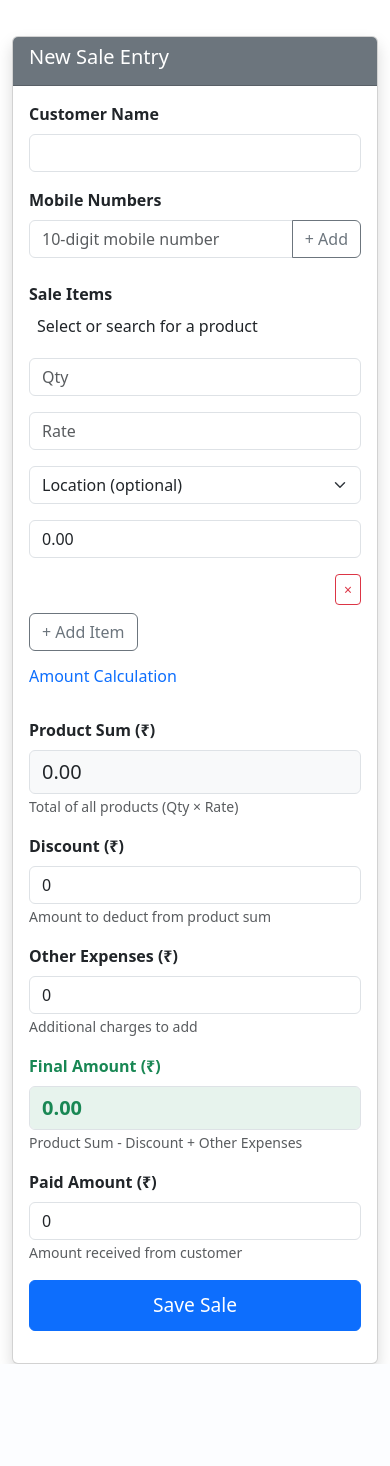
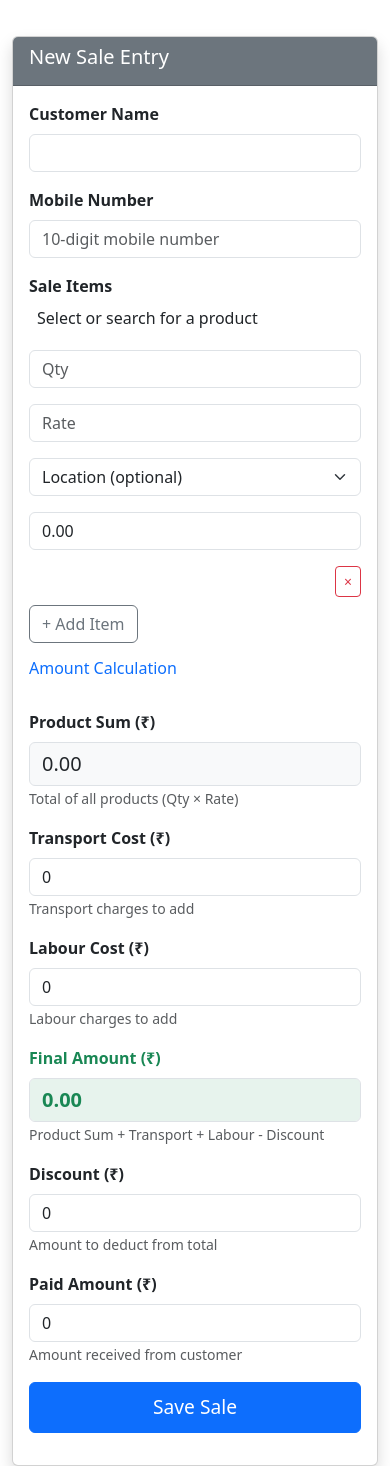
Before and after one commit to praveenraghu1903/my_shop, a Django app: page /sales/new/ in a window 390 px wide. Shown: the part 630-2096 px from the top of the page. Before the commit the page ends 1994 px from the top, so only its background shows below. Run offline with Django 5.2, Linux system fonts and the light colour scheme; the visitor is signed in with stand-in values (Sample User, id 1); data that the repository does not hold is empty; some libraries are stand-ins or nearby versions.

Commit message:
feat(inventory): split expenses and enhance due invoices
- Split other expenses into transport + labour and move discount last
- Store new transport/labour costs on invoices and keep other_expenses as sum
- Save only one customer mobile number on sales entry
- Add admin search for due invoices and allow recording due payments

Made-with: Cursor

```diff
--- a/inventory/models.py
+++ b/inventory/models.py
@@ -74,6 +74,8 @@ class Invoice(models.Model):
     date = models.DateTimeField(auto_now_add=True)
     total_amount = models.DecimalField(max_digits=12, decimal_places=2)
     discount_amount = models.DecimalField(max_digits=12, decimal_places=2, default=0)
+    transport_cost = models.DecimalField(max_digits=12, decimal_places=2, default=0)
+    labour_cost = models.DecimalField(max_digits=12, decimal_places=2, default=0)
     other_expenses = models.DecimalField(max_digits=12, decimal_places=2, default=0)
     paid_amount = models.DecimalField(max_digits=12, decimal_places=2)
 
--- a/inventory/templates/inventory/sales_new.html
+++ b/inventory/templates/inventory/sales_new.html
@@ -47,13 +47,8 @@
                     <input type="text" class="form-control" name="customer_name" required>
                 </div>
                 <div class="col-md-6 mb-3">
-                    <label class="form-label">Mobile Numbers</label>
-                    <div id="mobile-container">
-                        <div class="input-group mb-2">
-                            <input type="tel" class="form-control" name="customer_mobile[]" placeholder="10-digit mobile number">
-                            <button type="button" class="btn btn-outline-secondary add-mobile">+ Add</button>
-                        </div>
-                    </div>
+                    <label class="form-label" for="customer_mobile">Mobile Number</label>
+                    <input type="tel" class="form-control" id="customer_mobile" name="customer_mobile" placeholder="10-digit mobile number">
                 </div>
             </div>
 
@@ -121,27 +116,36 @@
                     <small class="text-muted">Total of all products (Qty × Rate)</small>
                 </div>
 
-                <!-- Discount -->
+                <!-- Transport Cost -->
                 <div class="col-md-6 mb-3">
-                    <label for="discount_amount" class="form-label fw-bold">Discount (₹)</label>
-                    <input type="number" step="0.01" class="form-control" name="discount_amount" id="discount_amount" value="0" placeholder="0.00">
-                    <small class="text-muted">Amount to deduct from product sum</small>
+                    <label for="transport_cost" class="form-label fw-bold">Transport Cost (₹)</label>
+                    <input type="number" step="0.01" class="form-control" name="transport_cost" id="transport_cost" value="0" placeholder="0.00">
+                    <small class="text-muted">Transport charges to add</small>
                 </div>
             </div>
 
             <div class="row">
-                <!-- Other Expenses -->
+                <!-- Labour Cost -->
                 <div class="col-md-6 mb-3">
-                    <label for="other_expenses" class="form-label fw-bold">Other Expenses (₹)</label>
-                    <input type="number" step="0.01" class="form-control" name="other_expenses" id="other_expenses" value="0" placeholder="0.00">
-                    <small class="text-muted">Additional charges to add</small>
+                    <label for="labour_cost" class="form-label fw-bold">Labour Cost (₹)</label>
+                    <input type="number" step="0.01" class="form-control" name="labour_cost" id="labour_cost" value="0" placeholder="0.00">
+                    <small class="text-muted">Labour charges to add</small>
                 </div>
 
                 <!-- Final Amount -->
                 <div class="col-md-6 mb-3">
                     <label for="total" class="form-label fw-bold text-success">Final Amount (₹)</label>
                     <input type="number" step="0.01" class="form-control fw-bold text-success fs-5 bg-success bg-opacity-10" id="total" readonly>
-                    <small class="text-muted">Product Sum - Discount + Other Expenses</small>
+                    <small class="text-muted">Product Sum + Transport + Labour - Discount</small>
+                </div>
+            </div>
+
+            <div class="row">
+                <!-- Discount (last) -->
+                <div class="col-12 mb-3">
+                    <label for="discount_amount" class="form-label fw-bold">Discount (₹)</label>
+                    <input type="number" step="0.01" class="form-control" name="discount_amount" id="discount_amount" value="0" placeholder="0.00">
+                    <small class="text-muted">Amount to deduct from total</small>
                 </div>
             </div>
 
@@ -225,18 +229,6 @@
             }
         }
 
-        // Mobile numbers add/remove
-        $('#mobile-container').on('click', '.add-mobile', function() {
-            const row = $('<div class="input-group mb-2">\
-                <input type="tel" class="form-control" name="customer_mobile[]" placeholder="10-digit mobile number">\
-                <button type="button" class="btn btn-outline-danger remove-mobile">Remove</button>\
-            </div>');
-            $('#mobile-container').append(row);
-        });
-        $('#mobile-container').on('click', '.remove-mobile', function() {
-            $(this).closest('.input-group').remove();
-        });
-
         function recalcTotals() {
             let itemsTotal = 0;
             $('#items-container .sale-item').each(function() {
@@ -249,13 +241,14 @@
 
             $('#products_total').val(itemsTotal.toFixed(2));
             const discount = parseFloat($('#discount_amount').val()) || 0;
-            const expenses = parseFloat($('#other_expenses').val()) || 0;
-            const finalTotal = itemsTotal - discount + expenses;
+            const transport = parseFloat($('#transport_cost').val()) || 0;
+            const labour = parseFloat($('#labour_cost').val()) || 0;
+            const finalTotal = itemsTotal + transport + labour - discount;
             $('#total').val(finalTotal.toFixed(2));
         }
 
         $('#items-container').on('input', '.quantity-input, .rate-input', recalcTotals);
-        $('#discount_amount, #other_expenses').on('input', recalcTotals);
+        $('#transport_cost, #labour_cost, #discount_amount').on('input', recalcTotals);
 
         // Initial calculation when page loads
         recalcTotals();
--- a/inventory/views.py
+++ b/inventory/views.py
@@ -57,11 +57,12 @@ def sales_new(request):
             return redirect('sales_new')
 
         customer_name = request.POST.get('customer_name')
-        mobiles = request.POST.getlist('customer_mobile[]')
-        primary_mobile = mobiles[0] if mobiles else None
+        primary_mobile = request.POST.get('customer_mobile') or None
         paid_amount = Decimal(request.POST.get('paid_amount'))
         discount_amount = Decimal(request.POST.get('discount_amount') or '0')
-        other_expenses = Decimal(request.POST.get('other_expenses') or '0')
+        transport_cost = Decimal(request.POST.get('transport_cost') or '0')
+        labour_cost = Decimal(request.POST.get('labour_cost') or '0')
+        other_expenses = transport_cost + labour_cost
 
         # Support multiple items via arrays; fallback to single item if arrays not provided
         product_ids = request.POST.getlist('product_ids[]')
@@ -117,15 +118,12 @@ def sales_new(request):
                     customer_name=customer_name,
                     customer_mobile=primary_mobile,
                     discount_amount=discount_amount,
+                    transport_cost=transport_cost,
+                    labour_cost=labour_cost,
                     other_expenses=other_expenses,
-                    total_amount=(total_amount - discount_amount + other_expenses),
+                    total_amount=(total_amount + transport_cost + labour_cost - discount_amount),
                     paid_amount=paid_amount
                 )
-
-                # Save all mobile numbers as contacts for the invoice
-                for m in mobiles:
-                    if m:
-                        InvoiceContact.objects.create(invoice=invoice, mobile=m)
 
                 # Deduct stock and create invoice items
                 for product, qty, rate, stock, loc in items:
```
Also changed, not shown: inventory/admin.py (+54 -0 lines), inventory/migrations/0008_invoice_transport_cost_invoice_labour_cost.py (added), inventory/migrations/0009_dueinvoice.py (added).
